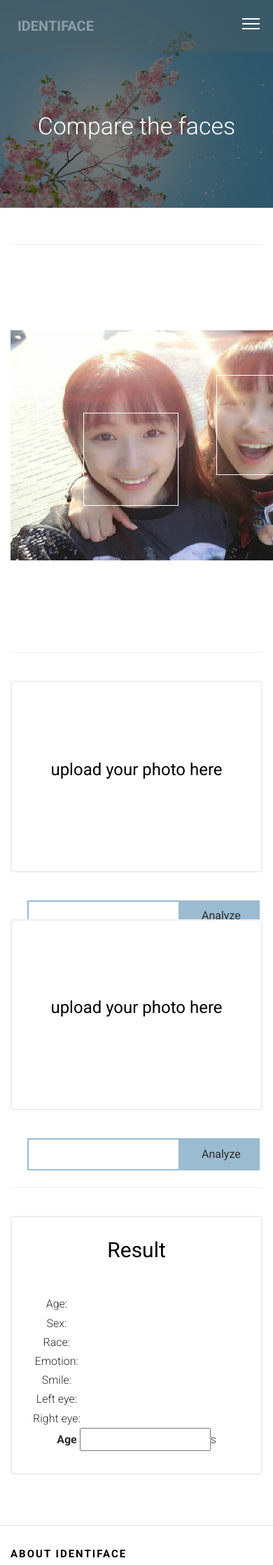
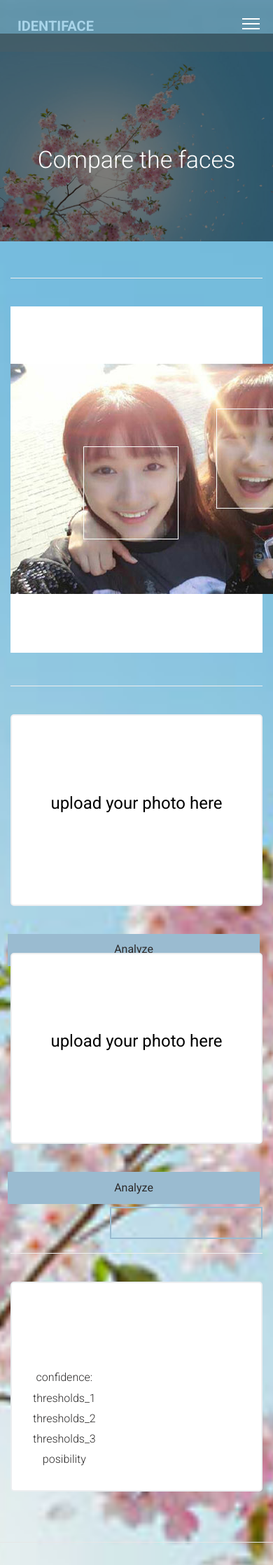
Before and after one commit to ultimateChick/face, a Python web app: template templates/compare.html in a window 390 px wide. Shown: the top 2237 px of the page at 70% size. Run offline with Jinja, Linux system fonts and the light colour scheme; the template is opened without the code that fills it, so the values that code supplies are empty; some libraries are stand-ins or nearby versions; some web fonts are replaced.

Commit message:
alert以及input显示信息

```diff
--- a/static/css/style.css
+++ b/static/css/style.css
@@ -1900,10 +1900,13 @@ form label {
   display:none;
   font-size:12px;
   color:#f00;
-  float:right;
   padding: 0;
   margin-bottom: 0;
 
+}
+
+.nopic_alert{
+  float: left;
 }
 
 #success-alert{
@@ -1991,6 +1994,12 @@ video{
   margin-bottom: 0px !important;
 }
 
-
+.info{
+
+
+border-style: none;
+
+
+}
 
 /*# sourceMappingURL=style.css.map */
--- a/templates/compare.html
+++ b/templates/compare.html
@@ -51,6 +51,8 @@
 
 
 	<div class="page-inner">
+
+	<header id="gtco-header" class="gtco-cover gtco-cover-sm" role="banner" style="background-image: url(../static/images/img_6.jpg)">
 	 <nav class="gtco-nav" role="navigation">
 		<div class="gtco-container">
 
@@ -105,7 +107,7 @@
 
 			<div class="intro-module">
 
-				<div class="content">
+				<div class="content animate-box  animate-slow fadeInUp" data-animate-effect="fadeInUp">
 					<div class="img">
 						<img src="/static/images/intro2.jpg">
 						<div class="detail">
@@ -133,6 +135,7 @@
 					<button class="btn btn-submit">Analyze</button>
 					<input type="text" id = "imgurl" name="imgurl" class="form-control form-url" >
 					<br>
+					<span class="alert nopic_alert" id="nopic_alert_1">Invalid URL or local file</span>
 				</div>
 
 				<div class="col-md-4 col-md-push-3">
@@ -147,6 +150,7 @@
 					<button class="btn btn-submit">Analyze</button>
 					<input type="text" id = "imgurl" name="imgurl" class="form-control form-url" >
 					<br>
+					<span class="alert nopic_alert" id="nopic_alert_2">Invalid URL or local file</span>
 				</div>
 
 
@@ -161,36 +165,28 @@
 
 						<table>
 							<tr>
-								<td>Age:</td>
-								<td></td>
+								<td>confidence:</td>
+								<td> <input type="text" id="confidence" name="confidence" class="info" readonly="readonly"></td>
 							</tr>
 							<tr>
-								<td>Sex:</td>
-								<td></td>
+								<td>thresholds_1</td>
+								<td><input type="text" id="thresholds_1" name="thresholds_1" class="info" readonly="readonly"></td>
 							</tr>
 							<tr>
-								<td>Race:</td>
-								<td></td>
+								<td>thresholds_2</td>
+								<td><input type="text" id="thresholds_2" name="thresholds_2" class="info" readonly="readonly"></td>
 							</tr>
 							<tr>
-								<td>Emotion:</td>
-								<td></td>
+								<td>thresholds_3</td>
+								<td><input type="text" id="thresholds_3" name="thresholds_3" class="info" readonly="readonly"></td>
 							</tr>
 							<tr>
-								<td>Smile:</td>
-								<td></td>
-							</tr>
-							<tr>
-								<td>Left eye:</td>
-								<td></td>
-							</tr>
-							<tr>
-								<td>Right eye:</td>
-								<td></td>
+								<td>posibility</td>
+								<td><input type="text" id="posibility" name="posibility" class="info" readonly="readonly"></td>
 							</tr>
 						</table>
-						<label for="age">Age</label>
-						<input type="text" name="Age">s
+						<!-- <label for="age">Age</label>
+						<input type="text" name="Age">s -->
 						<!-- <ul class="pricing-info">
 							<br>
 							<li>Age:</li>
```
Also changed, not shown: templates/identify.html (+20 -29 lines).
